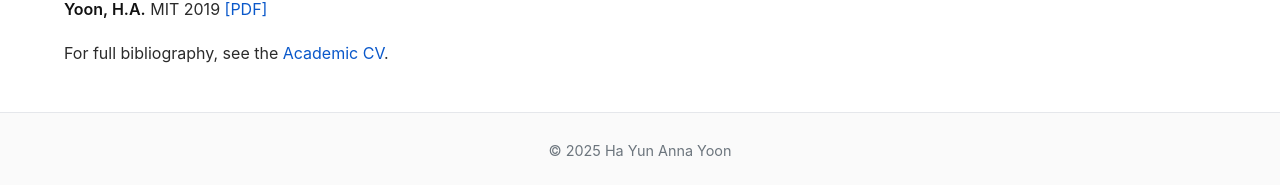
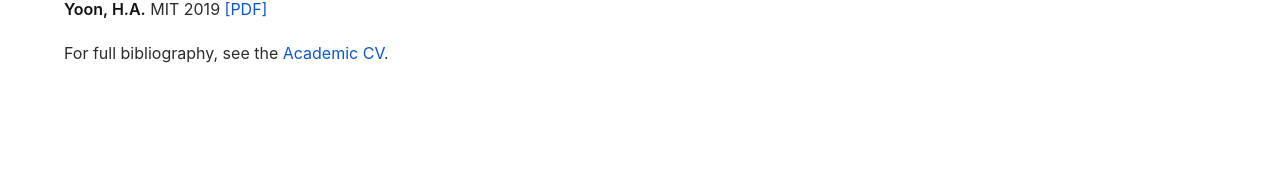
Before and after one commit to annahayoon/annahayoon.github.io, a Jekyll site: the page research-publications.html, which Jekyll copies as it is, in a window 1280 px wide and 900 px high, scrolled down 1838 px. Shown: the part 712-897 px from the top of the window. Built offline with Jekyll 4.4.1, drawn with Linux system fonts in a browser that asks for light colours; after the commit the page ends 2662 px from its top, so only the background shows below that.

Commit message:
Remove copyright banners from research-publications.html and teaching.html

```diff
--- a/research-publications.html
+++ b/research-publications.html
@@ -163,8 +163,5 @@
             <p>For full bibliography, see the <a href="cv.html">Academic CV</a>.</p>
         </main>
     </div>
-    <footer>
-        <p>&copy; 2025 Ha Yun Anna Yoon</p>
-    </footer>
 </body>
 </html>
--- a/teaching.html
+++ b/teaching.html
@@ -150,8 +150,5 @@
             </ul> -->
         </main>
     </div>
-    <footer style="text-align: center;">
-        &copy; 2025 Ha Yun Anna Yoon
-    </footer>
 </body>
 </html>
```
